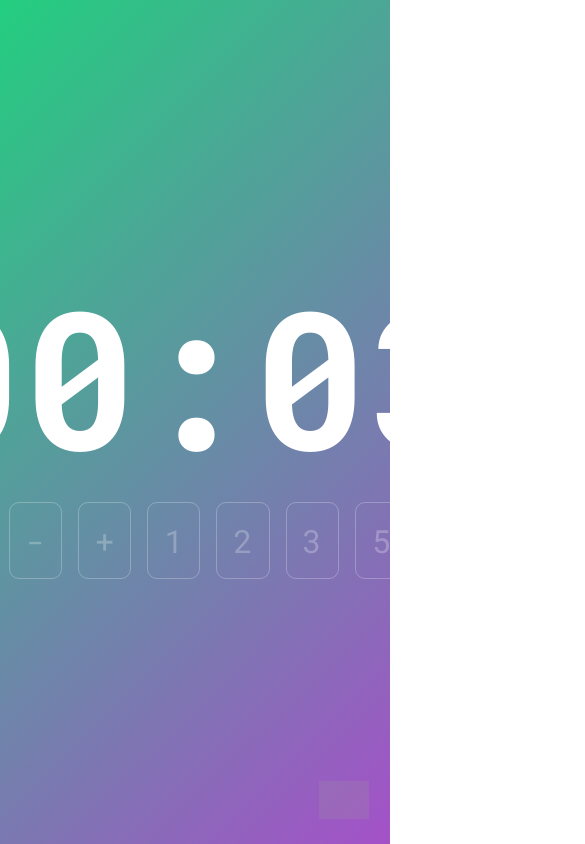
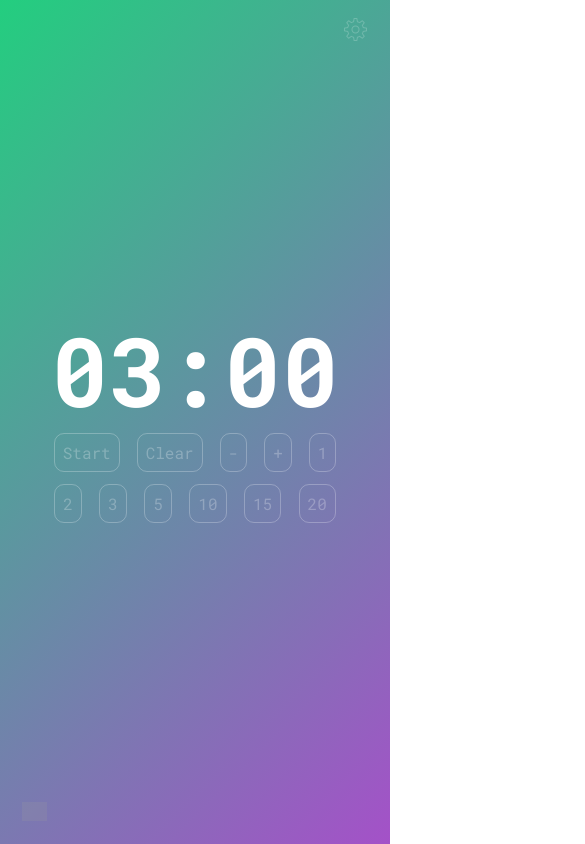
Before and after one commit to ryanmdoyle/class-chron, a SvelteKit app: page / in a window 390 px wide. Shown: the top 844 px of the page, 585 px wide, since content can reach past the window. Built offline with nearby package versions, Linux system fonts and the light colour scheme; grey boxes are pictures that could not be loaded.

Commit message:
begin separating components

```diff
--- /dev/null
+++ b/src/components/Settings.svelte
@@ -0,0 +1,36 @@
+<script lang="js">
+	import { getContext } from 'svelte';
+	import settingsIcon from '$lib/icons/settings.png';
+	import cancelIcon from '$lib/icons/cancel.png';
+
+	const toggle = getContext('toggleSettings');
+</script>
+
+<button
+	class="settings-control"
+	on:click={() => {
+		toggle();
+	}}
+>
+	<img class="settings-icon" src={settingsIcon} alt="sound" />
+</button>
+
+<style>
+	.settings-icon {
+		width: 25px;
+		height: 25px;
+	}
+
+	.settings-control {
+		position: absolute;
+		opacity: 0.2;
+		top: 1rem;
+		right: 1rem;
+		background: none;
+		border: none;
+	}
+
+	.settings-control:hover {
+		opacity: 0.5;
+	}
+</style>
--- /dev/null
+++ b/src/components/Timer.svelte
@@ -0,0 +1,191 @@
+<script lang="ts">
+	export let isSound = false;
+
+	let audio: HTMLAudioElement;
+	let total = 180;
+	let timer: number;
+	let running = false;
+
+	function setTotal(minutes: number): void {
+		if (minutes >= 0) {
+			total = minutes * 60;
+		}
+	}
+
+	function secondsDisplay(total: number): string {
+		if (total % 60 > 9) {
+			const remainging = total % 60;
+			return remainging.toString();
+		} else {
+			return `0${total % 60}`;
+		}
+	}
+
+	function minutesDisplay(total: number): string {
+		const min = Math.floor(total / 60);
+		if (min < 10) {
+			return '0' + min.toString();
+		}
+		return min.toString();
+	}
+
+	function startTimer(): void {
+		if (!running && total > 0) {
+			running = true;
+			timer = setInterval(() => {
+				if (total == 1) {
+					if (isSound) {
+						audio.play();
+					}
+					total = total - 1;
+					stopTimer();
+				} else {
+					total = total - 1;
+				}
+			}, 1000);
+		}
+	}
+
+	function stopTimer(): void {
+		if (running) {
+			running = false;
+			clearInterval(timer);
+		}
+	}
+
+	function clearTimer(timer: number): void {
+		if (isSound && running) {
+			audio.play();
+		}
+		total = 0;
+		running = false;
+		clearInterval(timer);
+	}
+
+	function addMin(): void {
+		total += 60;
+	}
+
+	function subMin(timer: number): void {
+		if (total - 60 >= 0) {
+			total -= 60;
+		} else {
+			clearTimer(timer);
+		}
+	}
+</script>
+
+<div class="timer-container">
+	<div class="timer-display">
+		<span class="roboto-mono-700">{minutesDisplay(total)}:{secondsDisplay(total)}</span>
+	</div>
+	<div class="timer-controls roboto-mono-400">
+		{#if running}
+			<button class="roboto-mono-400" id="stop-btn" on:click={() => stopTimer()}>Stop</button>
+		{:else}
+			<button class="roboto-mono-400" on:click={() => startTimer()}>Start</button>
+		{/if}
+		<button class="roboto-mono-400" on:click={() => clearTimer(timer)}>Clear</button>
+		<button class="roboto-mono-400" on:click={() => subMin(timer)}>-</button>
+		<button class="roboto-mono-400" on:click={() => addMin()}>+</button>
+		<button class="roboto-mono-400" on:click={() => setTotal(1)}>1</button>
+		<button class="roboto-mono-400" on:click={() => setTotal(2)}>2</button>
+		<button class="roboto-mono-400" on:click={() => setTotal(3)}>3</button>
+		<button class="roboto-mono-400" on:click={() => setTotal(5)}>5</button>
+		<button class="roboto-mono-400" on:click={() => setTotal(10)}>10</button>
+		<button class="roboto-mono-400" on:click={() => setTotal(15)}>15</button>
+		<button class="roboto-mono-400" on:click={() => setTotal(20)}>20</button>
+	</div>
+</div>
+<audio src="https://class-chron.s3.us-west-1.amazonaws.com/bell.mp3" bind:this={audio}></audio>
+
+<style>
+	.timer-container {
+		display: flex;
+		flex-direction: column;
+	}
+
+	.timer-display {
+		display: flex;
+		justify-content: center;
+		font-size: 10rem;
+		color: #ffffff;
+	}
+
+	.timer-controls {
+		display: flex;
+		justify-content: space-evenly;
+		margin-bottom: 1rem;
+		gap: 1rem;
+	}
+
+	.timer-controls button {
+		background-color: transparent;
+		border: 1px solid rgba(255, 255, 255, 0.25);
+		border-radius: 10px;
+		padding: 1rem;
+		color: rgba(255, 255, 255, 0.25);
+		font-size: 2rem;
+		-webkit-transition: all 0.3s ease-out;
+		-moz-transition: all 0.3s ease-out;
+		-o-transition: all 0.3s ease-out;
+		transition: all 0.3s ease-out;
+	}
+
+	.timer-controls button:hover {
+		border: 1px solid rgba(255, 255, 255, 0.5);
+		color: rgba(255, 255, 255, 0.5);
+		background-color: rgba(255, 255, 255, 0.1);
+	}
+
+	#stop-btn {
+		/* 1 rem (existing padding from timer-controls) + 1/2ch for difference with "start".length*/
+		padding-left: calc(1rem + 0.5ch);
+		padding-right: calc(1rem + 0.5ch);
+	}
+
+	.roboto-mono-400 {
+		font-family: 'Roboto Mono', monospace;
+		font-optical-sizing: auto;
+		font-weight: 400;
+		font-style: normal;
+	}
+
+	.roboto-mono-700 {
+		font-family: 'Roboto Mono', monospace;
+		font-optical-sizing: auto;
+		font-weight: 700;
+		font-style: normal;
+	}
+
+	@media only screen and (max-width: 1000px) {
+		.timer-controls {
+			width: 75vw;
+			flex-wrap: wrap;
+			gap: 1rem;
+		}
+		.timer-controls button {
+			padding: 0.8rem;
+			font-size: 1.5rem;
+		}
+	}
+
+	@media only screen and (max-width: 600px) {
+		.timer-display {
+			font-size: 8rem;
+		}
+	}
+
+	@media only screen and (max-width: 450px) {
+		.timer-display {
+			font-size: 6rem;
+		}
+		.timer-controls {
+			gap: 0.75rem;
+		}
+		.timer-controls button {
+			padding: 0.5rem;
+			font-size: 1rem;
+		}
+	}
+</style>
--- a/src/routes/+page.svelte
+++ b/src/routes/+page.svelte
@@ -1,113 +1,109 @@
 <script lang="ts">
+	import { onMount, setContext } from 'svelte';
+	import { fade } from 'svelte/transition';
+
+	import Timer from '../components/Timer.svelte';
+	import Settings from '../components/Settings.svelte';
+
 	import soundIcon from '$lib/icons/sound.png';
 	import noSoundIcon from '$lib/icons/noSound.png';
-	// import highBell from '$lib/sounds/highBell.mp3';
-	let audio: HTMLAudioElement;
-	let total = 3;
-	let timer: number;
-	let running = false;
+
 	let isSound = false;
+	let isSettings = false;
+	let primaryColor: string = '#23ce7f';
+	let secondaryColor: string = '#a451c8';
+	let loaded = false;
 
-	function setTotal(minutes: number): void {
-		if (minutes >= 0) {
-			total = minutes * 60;
-		}
+	setContext('toggleSettings', toggleSettings);
+
+	onMount(() => {
+		//check if there is a color saved to localstorage
+		const localPrimary = localStorage.getItem('primaryColor');
+		const localSecondary = localStorage.getItem('secondaryColor');
+		// store colors to memory if nothing saved
+		if (!localPrimary || !localSecondary) {
+			localStorage.setItem('primaryColor', primaryColor);
+			localStorage.setItem('secondaryColor', secondaryColor);
 		}
 
-	function secondsDisplay(total: number): string {
-		if (total % 60 > 9) {
-			const remainging = total % 60;
-			return remainging.toString();
-		} else {
-			return `0${total % 60}`;
+		//if local colors saved, upadate app colors to match
+		if (localPrimary) {
+			primaryColor = localPrimary;
 		}
+		if (localSecondary) {
+			secondaryColor = localSecondary;
 		}
+		// set loaded to true -> colors are current for user
+		loaded = true;
+	});
 
-	function minutesDisplay(total: number): string {
-		const min = Math.floor(total / 60);
-		if (min < 10) {
-			return '0' + min.toString();
-		}
-		return min.toString();
-	}
-
-	function startTimer(): void {
-		if (!running && total > 0) {
-			running = true;
-			timer = setInterval(() => {
-				console.log(total);
-				if (total == 1) {
-					if (isSound) {
-						audio.play();
-					}
-					total = total - 1;
-					stopTimer();
-				} else {
-					total = total - 1;
-				}
-			}, 1000);
-		}
-	}
-
-	function stopTimer(): void {
-		if (running) {
-			running = false;
-			clearInterval(timer);
-		}
-	}
-
-	function clearTimer(timer: number): void {
-		total = 0;
-		running = false;
-		clearInterval(timer);
-		if (isSound) {
-			audio.play();
-		}
-	}
-
-	function addMin(): void {
-		total += 60;
-	}
-
-	function subMin(timer: number): void {
-		if (total - 60 >= 0) {
-			total -= 60;
-		} else {
-			clearTimer(timer);
-		}
+	function toggleSettings(): void {
+		isSettings = !isSettings;
 	}
 
 	function toggleSound(): void {
 		isSound = !isSound;
 	}
 
-	function changeAudio(): void {}
+	function setPrimary(
+		e: Event & {
+			currentTarget: EventTarget & HTMLInputElement;
+		}
+	): void {
+		const newValue = e.currentTarget.value;
+		if (newValue) {
+			primaryColor = newValue;
+		}
+		localStorage.setItem('primaryColor', primaryColor);
+	}
+
+	function setSecondary(
+		e: Event & {
+			currentTarget: EventTarget & HTMLInputElement;
+		}
+	): void {
+		const newValue = e.currentTarget.value;
+		if (newValue) {
+			secondaryColor = newValue;
+		}
+		localStorage.setItem('secondaryColor', secondaryColor);
+	}
 </script>
 
-<div class="window-container">
-	<div class="timer-container">
-		<div class="timer-display">
-			<h1 class="roboto-mono-700">{minutesDisplay(total)}:{secondsDisplay(total)}</h1>
+{#if loaded}
+	<div
+		class="window-container"
+		style:background={`linear-gradient(135deg, ${primaryColor}, ${secondaryColor})`}
+		in:fade={{ duration: 500 }}
+	>
+		<Timer isSound />
+		{#if isSettings}
+			<div id="primary-color">
+				<input
+					type="color"
+					id="primaryColor"
+					name="primaryColor"
+					value={primaryColor}
+					on:change={(e) => {
+						setPrimary(e);
+					}}
+				/>
+				<label for="primary-color"></label>
 			</div>
-		<div class="timer-controls roboto-mono-400">
-			{#if running}
-				<button class="roboto-mono-400" id="stop-btn" on:click={() => stopTimer()}>Stop</button>
-			{:else}
-				<button class="roboto-mono-400" on:click={() => startTimer()}>Start</button>
+
+			<div id="secondary-color">
+				<input
+					type="color"
+					id="secondaryColor"
+					name="secondaryColor"
+					value={secondaryColor}
+					on:change={(e) => {
+						setSecondary(e);
+					}}
+				/>
+				<label for="secoldary-color"></label>
+			</div>
 		{/if}
-			<button class="roboto-mono-400" on:click={() => clearTimer(timer)}>Clear</button>
-			<button class="roboto-mono-400" on:click={() => subMin(timer)}>-</button>
-			<button class="roboto-mono-400" on:click={() => addMin()}>+</button>
-			<button class="roboto-mono-400" on:click={() => setTotal(1)}>1</button>
-			<button class="roboto-mono-400" on:click={() => setTotal(2)}>2</button>
-			<button class="roboto-mono-400" on:click={() => setTotal(3)}>3</button>
-			<button class="roboto-mono-400" on:click={() => setTotal(5)}>5</button>
-			<button class="roboto-mono-400" on:click={() => setTotal(10)}>10</button>
-			<button class="roboto-mono-400" on:click={() => setTotal(15)}>15</button>
-			<button class="roboto-mono-400" on:click={() => setTotal(20)}>20</button>
-		</div>
-	</div>
-	<audio src="https://class-chron.s3.us-west-1.amazonaws.com/bell.mp3" bind:this={audio}></audio>
 		<div class="sound-controls">
 			{#if isSound}
 				<button on:click={toggleSound}>
@@ -119,11 +115,24 @@
 				</button>
 			{/if}
 		</div>
+
+		<Settings />
 	</div>
+{/if}
 
 <style>
-	h1 {
-		margin: 0 auto;
+	#primary-color,
+	#secondary-color {
+		position: absolute;
+		opacity: 0.2;
+	}
+	#primary-color {
+		top: 1rem;
+		left: 1rem;
+	}
+	#secondary-color {
+		bottom: 1rem;
+		right: 1rem;
 	}
 	.window-container {
 		display: flex;
@@ -132,67 +141,19 @@
 		width: 100%;
 		height: 100vh;
 		padding: 0;
-		background: linear-gradient(135deg, rgb(35, 206, 127), rgb(164, 81, 200));
-	}
-
-	.timer-container {
-		display: flex;
-		flex-direction: column;
-	}
-
-	.timer-display {
-		display: flex;
-		justify-content: center;
-		font-size: 6rem;
-		color: white;
-	}
-
-	.timer-controls {
-		display: flex;
-		justify-content: space-evenly;
-		margin-bottom: 1rem;
-	}
-
-	.timer-controls button {
-		background-color: transparent;
-		border: 1px solid rgba(255, 255, 255, 0.25);
-		border-radius: 10px;
-		padding: 1rem;
-		color: rgba(255, 255, 255, 0.25);
-		font-size: 2rem;
-		-webkit-transition: all 0.3s ease-out;
-		-moz-transition: all 0.3s ease-out;
-		-o-transition: all 0.3s ease-out;
-		transition: all 0.3s ease-out;
-	}
-
-	.timer-controls button:hover {
-		border: 1px solid rgba(255, 255, 255, 0.5);
-		color: rgba(255, 255, 255, 0.5);
-		background-color: rgba(255, 255, 255, 0.1);
-	}
-
-	.timer-controls button:not(:last-child) {
-		margin-right: 1rem;
-	}
-
-	#stop-btn {
-		/* 1 rem (existing padding from timer-controls) + 1/2ch for difference with "start".length*/
-		padding-left: calc(1rem + 0.5ch);
-		padding-right: calc(1rem + 0.5ch);
 	}
 
 	.sound-icon {
 		object-fit: contain;
-		width: 50px;
-		height: 50px;
+		width: 25px;
+		height: 25px;
 	}
 
 	.sound-controls {
 		position: absolute;
 		opacity: 0.2;
-		bottom: 15px;
-		right: 15px;
+		bottom: 1rem;
+		left: 1rem;
 	}
 
 	.sound-controls button {
@@ -203,18 +164,4 @@
 	.sound-controls:hover {
 		opacity: 0.5;
 	}
-
-	.roboto-mono-400 {
-		font-family: 'Roboto Mono', monospace;
-		font-optical-sizing: auto;
-		font-weight: 400;
-		font-style: normal;
-	}
-
-	.roboto-mono-700 {
-		font-family: 'Roboto Mono', monospace;
-		font-optical-sizing: auto;
-		font-weight: 700;
-		font-style: normal;
-	}
 </style>
```
Also changed, not shown: src/lib/icons/cancel.png (added), src/lib/icons/settings.png (added). Lines whose indentation alone changed are shown as unchanged.
